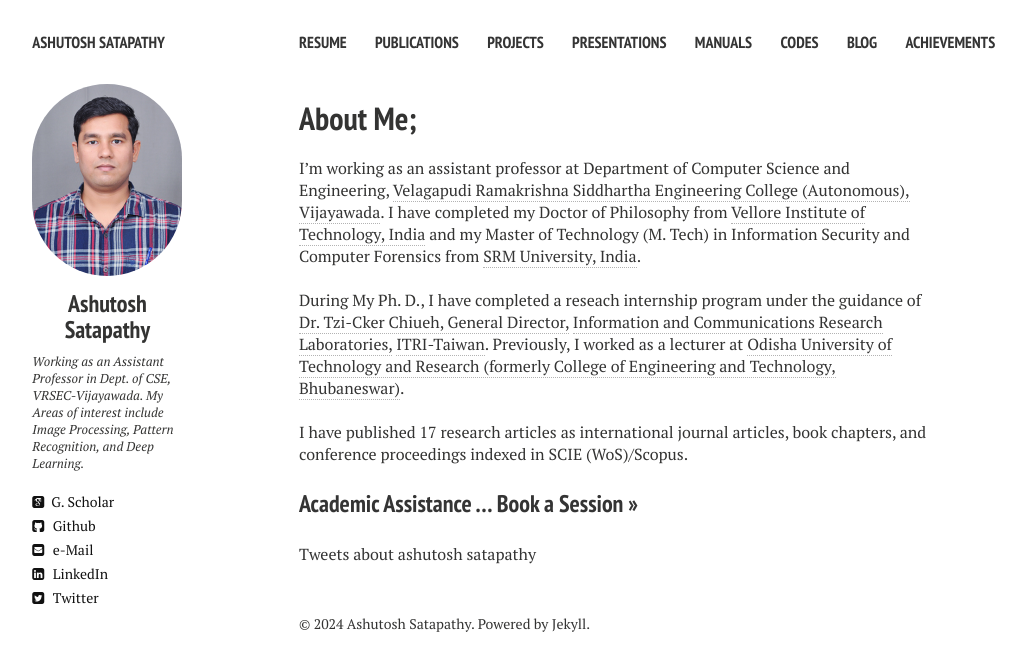
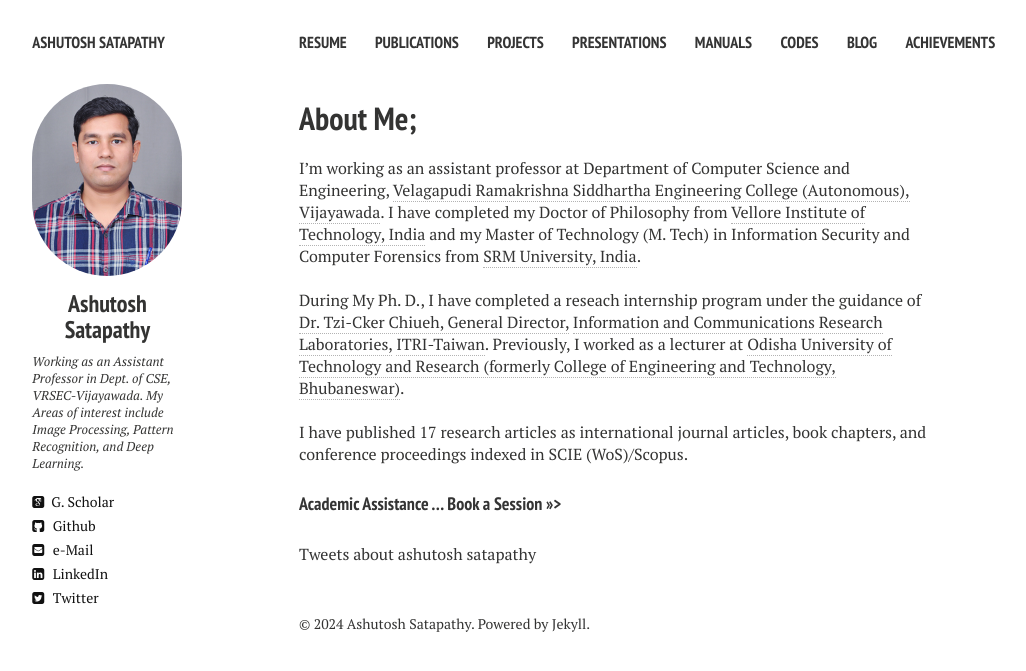
Before and after one commit to ashutoshsatapathy1990/ashutoshsatapathy1990.github.io, a Jekyll site: the page built from index.md, in a window 1280 px wide. Shown: the top 671 px of the page, without its empty margins (21-1047 px from the left). Built offline with Jekyll 4.4.1, drawn with Linux system fonts in a browser that asks for light colours; nearby versions of some CDN libraries; comment, search, counter and statistics services are not loaded.

```diff
--- a/index.md
+++ b/index.md
@@ -15,4 +15,4 @@ During My Ph. D., I have completed a reseach internship program under the guidan
 <br />
 I have published 17 research articles as international journal articles, book chapters, and conference proceedings indexed in SCIE (WoS)/Scopus.
 <br />
-### [Academic Assistance ... Book a Session >>](https://topmate.io/ashutosh_satapathy)
+#### [Academic Assistance ... Book a Session >>>](https://topmate.io/ashutosh_satapathy)
```
